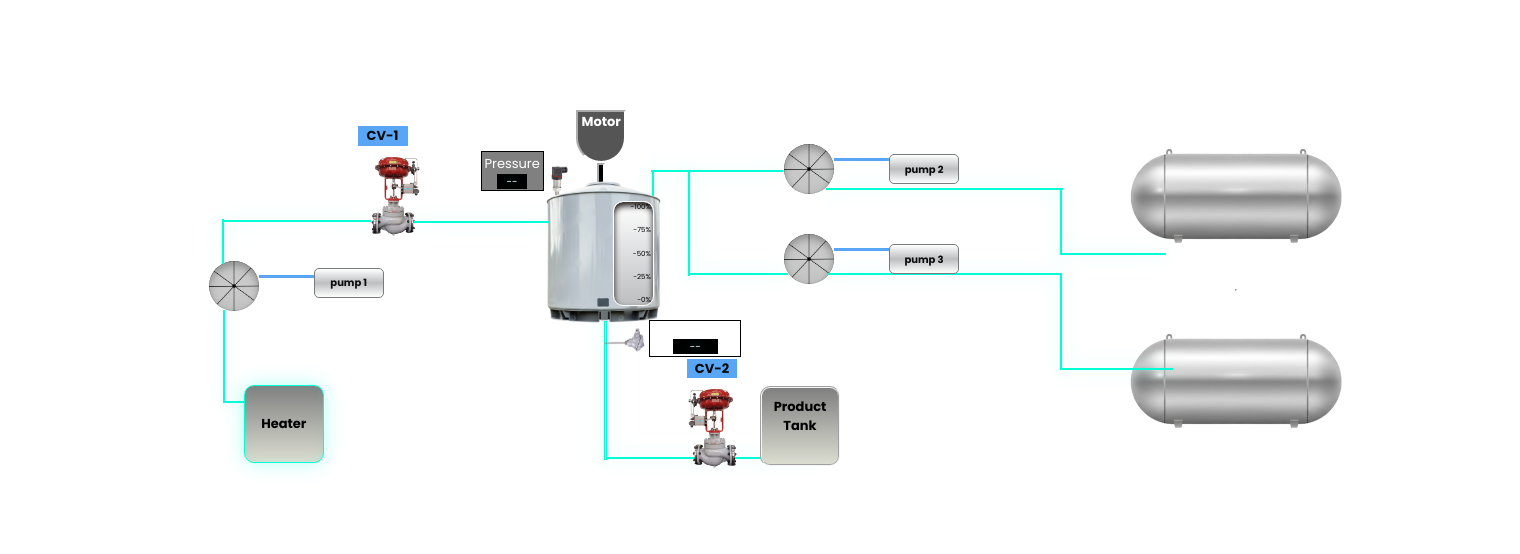
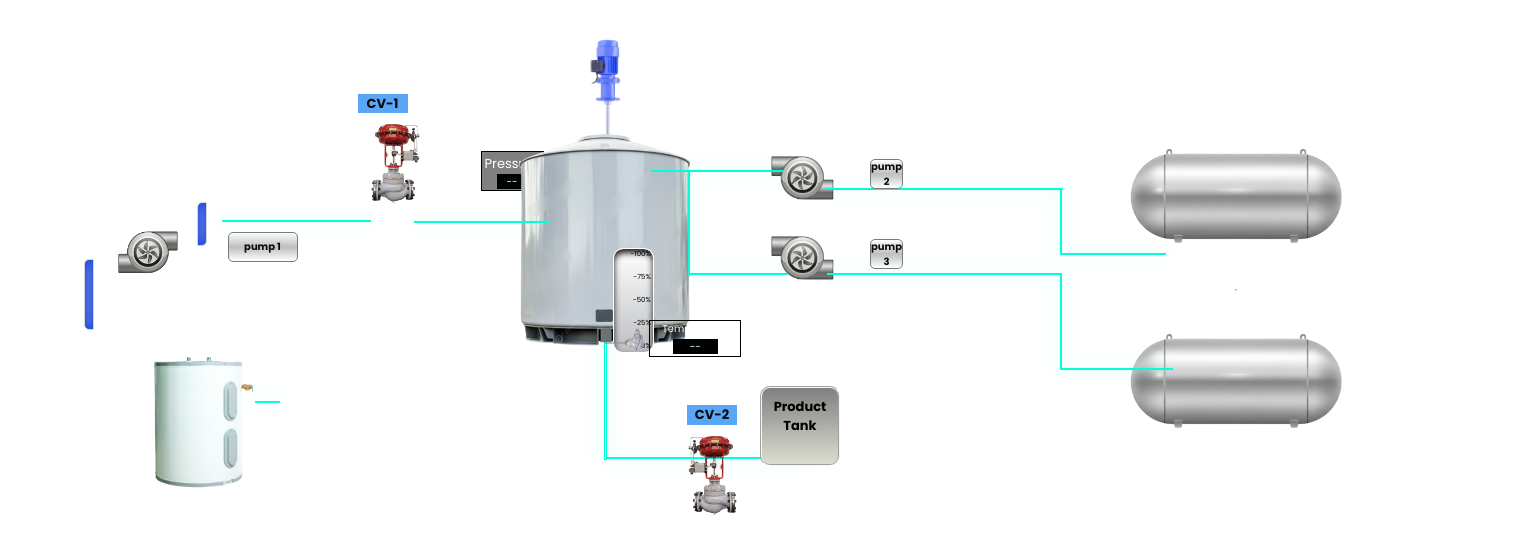
Before and after one commit to virajpednekar388/web-cstr, a Flask app: page /dashboard in a window 1520 px wide. Shown: the part 126-680 px from the top of the page. Run offline with Flask 3, Linux system fonts and the light colour scheme; the visitor is signed in with stand-in values (Sample User, id 1).

Commit message:
Update all files

```diff
--- a/static/css/dashboard.css
+++ b/static/css/dashboard.css
@@ -105,28 +105,34 @@
 /* ---------section 1, pipe section start here-----------  */
 
 .pipe-1 {
-    height: 93px;
-    width: 2px;
-    margin-top: 132px;
-    margin-right: 119px;
+    height: 71px;
+    width: 10px;
+    margin-top: 8px;
+    margin-right: 390px;
     color: black;
     text-align: center;
     position: absolute;
-    border: 1px solid #00ffd5;
-    box-shadow: 0 0 15px rgba(0, 255, 213, 0.3), inset 0 0 10px rgba(0, 255, 213, 0.1);
+    border: 1px groove #d4d4dd;
+    box-shadow: inset 0 0 20px rgb(30, 82, 237), inset 0 0 10px rgb(13, 5, 105);
+    background: linear-gradient(#010166);
+    border-top-left-radius: 5px;
+    border-bottom-left-radius: 5px;
 }
 
 
 .pipe-2 {
-    height: 45px;
-    width: 2px;
-    margin-top: -97px;
-    margin-right: 121px;
+    height: 44px;
+    width: 10px;
+    margin-top: -133px;
+    margin-right: 163px;
     color: black;
     text-align: center;
     position: absolute;
-    border: 1px solid #00ffd5;
-    box-shadow: 0 0 20px rgba(0, 255, 213, 0.3), inset 0 0 10px rgba(0, 255, 213, 0.1);
+    border: 1px groove #d4d4dd;
+    box-shadow: inset 0 0 20px rgb(30, 82, 237), inset 0 0 10px rgb(13, 5, 105);
+    background: linear-gradient(#010166);
+    border-top-left-radius: 5px;
+    border-bottom-right-radius: 5px;
 
 }
 
@@ -147,7 +153,7 @@
     width: 25px;
     position: absolute;
     margin-top: 223px;
-    margin-right: 96px;
+    margin-right: 33px;
     color: black;
     text-align: center;
     border: 1px solid #00ffd5;
@@ -169,25 +175,16 @@
 
 /* heater code start */
 .dashboard .main-layout .cstr-layout .process .pump-cv-1 .heater {
-    width: 80px;
-    height: 200px;
-    background: linear-gradient(grey, rgb(219, 221, 209));
-    display: flex;
-    justify-content: center;
-    align-items: center;
-    flex-direction: column;
-    border-radius: 10px;
+    width: 150px;
+    height: 150px;
     position: relative;
-    border: 1px solid #00ffd5;
-    box-shadow: 0 0 20px rgba(0, 255, 213, 0.3), inset 0 0 10px rgba(0, 255, 213, 0.1);
+    align-self: self-start;
 }
 
-
-
-.dashboard .main-layout .cstr-layout .process .heater .heater-display {
-    width: 100%;
-    height: 70%;
-    background-color: #797c7e;
+.dashboard .main-layout .cstr-layout .process .pump-cv-1 .heater img {
+    width: 150px;
+    height: 150px;
+    object-fit: contain;
 }
 
 /* heater code end  */
@@ -255,19 +252,17 @@
 }
 
 .dashboard .main-layout .cstr-layout .process .pump {
-    width: 100px;
+    width: 100%;
     height: 200px;
     /* border: 2px solid #ebe9e9; */
     display: flex;
-    justify-content: center;
-    align-items: center;
     text-align: center;
     flex-direction: column;
 }
 
 .dashboard .main-layout .cstr-layout .process .pump .pump-display {
     height: 50px;
-    /* width: 100px; */
+    width: 150px;
     display: flex;
     padding: 0;
     justify-content: start;
@@ -275,13 +270,6 @@
 }
 
 
-.dashboard .main-layout .cstr-layout .process .pump .pump-display #pump-text {
-    display: inline;
-    color: black;
-    align-self: flex-start;
-    width: 90px;
-    background-color: yellowgreen;
-}
 
 .dashboard .main-layout .cstr-layout .process .pump .pump-display #heater-pump {
     font-size: 10px;
@@ -304,15 +292,13 @@
 
 
 .dashboard .main-layout .cstr-layout .process .pump .pump-img {
-    height: 50px;
-    width: 200px;
+    height: 70px;
+    width: 100px;
     /* background-color: #333; */
     display: flex;
     justify-content: center;
     align-items: center;
     flex-direction: row;
-    /* position: relative; */
-    /* border: 2px inset white; */
 }
 
 #middle-arrow {
@@ -324,15 +310,10 @@
 }
 
 .dashboard .main-layout .cstr-layout .process .pump .pump-img img {
-    height: 50px;
-    width: 50px;
+    height: 140px;
+    width: 150px;
     object-fit: contain;
-    /* keeps image ratio */
     display: block;
-    /* margin: auto; */
-    /* margin-right: 5px; */
-    box-shadow: inset 0px 4px 8px black;
-    border-radius: 50%;
 }
 
 
@@ -431,8 +412,8 @@
 
 /* stirrer code start  */
 .stirrer {
-    height: 80px;
-    width: 50px;
+    height: 53px;
+    width: 200px;
     /* background-color: #333; */
     display: flex;
     justify-content: center;
@@ -442,37 +423,20 @@
     margin-top: -50px;
 }
 
-.stirrer .stirrer-motor {
-    height: 100px;
-    width: 50px;
-    background-color: #555;
-    border: 2px inset white;
-    border-bottom-left-radius: 50px;
-    border-bottom-right-radius: 50px;
-    text-align: center;
+.stirrer img {
+    height: 130px;
+    width: 226px;
+    object-fit: contain;
+    display: block;
+    margin: auto;
 }
+
 
 h3 {
     display: inline;
 }
 
-.stirrer .stirrer-motor #motor-condition {
-    color: green;
-    font-size: 12px;
-    animation: blink 1s ease infinite;
-    background-color: #aaa;
-    padding: 0px 7px 0px 7px;
-    display: inline;
 
-}
-
-.stirrer .stirrer-rod {
-    height: 50px;
-    width: 8px;
-    background-color: black;
-    border: 2px inset white;
-    animation: rotate 2s linear infinite;
-}
 
 /* pressure transmitter code  */
 .pressure-box {
@@ -536,8 +500,8 @@ h3 {
 
 /* reactor code start  */
 .dashboard .main-layout .cstr-layout .process .reactor {
-    width: 120px;
-    height: 200px;
+    width: 300px;
+    height: 320px;
     position: relative;
     display: flex;
     justify-content: center;
@@ -552,12 +516,13 @@ h3 {
 }
 
 .reactor-img img {
-    width: 200px;
-    height: 200px;
+    width: 300px;
+    height: 320px;
     object-fit: contain;
     /* keeps image ratio */
     display: block;
     margin: auto;
+    overflow: hidden;
 }
 
 
@@ -778,23 +743,20 @@ h3 {
 }
 
 .dashboard .main-layout .cstr-layout .process .All-pumps #pump-A {
-    width: 200px;
-    height: 80px;
+    height: 70px;
+    width: 100px;
+    /* background-color: #333; */
     display: flex;
-    /* background: linear-gradient(grey, grey, black); */
     justify-content: center;
     align-items: center;
     flex-direction: row;
-    padding: 0;
-    /* border: 2px solid white; */
 }
 
-.dashboard .main-layout .cstr-layout .process .All-pumps #pump-text {
-    display: inline;
-    color: black;
-    align-self: flex-start;
-    width: 90px;
-    background-color: yellowgreen;
+.dashboard .main-layout .cstr-layout .process .All-pumps #pump-A img {
+    height: 120px;
+    width: 130px;
+    object-fit: contain;
+    display: block;
 }
 
 .dashboard .main-layout .cstr-layout .process .All-pumps #pump-A #reactant-pump-A {
@@ -821,29 +783,22 @@ h3 {
     font-size: 10px;
 }
 
-.dashboard .main-layout .cstr-layout .process .All-pumps #pump-A #pumpStatus-1 {
-    height: 50px;
-    width: 50px;
-    object-fit: contain;
-    /* keeps image ratio */
-    display: block;
-    animation: pump-1 3s linear infinite;
-    /* margin-left: -50px; */
-    box-shadow: inset 0px 4px 8px black;
-    border-radius: 50%;
-}
-
 
 .dashboard .main-layout .cstr-layout .process .All-pumps #pump-B {
-    width: 200px;
-    height: 80px;
+    height: 70px;
+    width: 100px;
+    /* background-color: #333; */
     display: flex;
-    /* background: linear-gradient(grey, grey, black); */
     justify-content: center;
     align-items: center;
     flex-direction: row;
-    padding: 0;
-    /* border: 2px solid white; */
+}
+
+.dashboard .main-layout .cstr-layout .process .All-pumps #pump-B img {
+    height: 120px;
+    width: 130px;
+    object-fit: contain;
+    display: block;
 }
 
 .dashboard .main-layout .cstr-layout .process .All-pumps #pump-B #reactant-pump-B {
@@ -869,17 +824,6 @@ h3 {
     font-size: 10px;
 }
 
-.dashboard .main-layout .cstr-layout .process .All-pumps #pump-B #pumpStatus-2 {
-    height: 50px;
-    width: 50px;
-    object-fit: contain;
-    /* keeps image ratio */
-    display: block;
-    animation: pump-1 3s linear infinite;
-    /* margin-left: -50px; */
-    box-shadow: inset 0px 4px 8px black;
-    border-radius: 50%;
-}
 
 
 /* tank code start  */
--- a/templates/dashboard.html
+++ b/templates/dashboard.html
@@ -16,10 +16,18 @@
 
 
     @keyframes blinke {
-    0%, 50%, 100% { opacity: 1; }
-    25%, 75% { opacity: 0.2; }
+
+        0%,
+        50%,
+        100% {
+            opacity: 1;
         }
 
+        25%,
+        75% {
+            opacity: 0.2;
+        }
+    }
 </style>
 <div class="dashboard">
     <!-- main layout of cstr -->
@@ -36,12 +44,6 @@
             </header>
             <!-- <hr> -->
             <main class="layout">
-                <!-- Left side -->
-                <!-- <div class="left-panel">
-                    <button class="btn green">BATCH START</button>
-                    <button class="btn green">BATCH STOP</button>
-                </div> -->
-
                 <!-- Center process diagram -->
                 <div class="process">
                     <div class="section-1"> <!--IN section 1 hot water,pump and cv code are there-->
@@ -61,8 +63,7 @@
                             </div>
                             <div class="pump">
                                 <div class="pump-img">
-                                    <img id="pumpStatus" src="{{ url_for('static', filename='centrifugal-pump.png') }}"
-                                        alt="Pump">
+                                    <img id="pumpStatus" src="{{ url_for('static', filename='hpump.png') }}" alt="Pump">
                                     <div id="middle-arrow"></div>
                                     <div class="pump-display">
                                         <div>
@@ -73,7 +74,7 @@
                             </div>
                             <div class="float-switch"></div>
                             <div class="heater">
-                                <h1 id="heater_water" style="color:black">Heater</h1>
+                                <img id="heater-img" src="{{ url_for('static', filename='heater.png') }}" alt="heater">
                             </div>
                         </div>
                     </div>
@@ -96,11 +97,7 @@
                         <div class="pipe-14"></div>
                         <!-- stirrer code -->
                         <div class="stirrer">
-                            <div class="stirrer-motor">
-                                <h3>Motor</h3>
-                                <!-- <h1 id="motor-condition">OFF</h1> -->
-                            </div>
-                            <div class="stirrer-rod"></div>
+                            <img id="PT-Sensor" src="{{ url_for('static', filename='agitator.png') }}" alt="PT">
                         </div>
 
                         <!-- In this section we have written the code of pressure Display  -->
@@ -172,7 +169,7 @@
                         <div class="All-pumps">
                             <div id="pump-A">
 
-                                <img id="pumpStatus-1" src="{{ url_for('static', filename='centrifugal-pump.png') }}"
+                                <img id="pumpStatus-1" src="{{ url_for('static', filename='hpump2.png') }}"
                                     alt="pump">
                                 <div id="middle-arrow"></div>
                                 <span id="reactant-pump-A">
@@ -180,7 +177,7 @@
                                 </span>
                             </div>
                             <div id="pump-B">
-                                <img id="pumpStatus-2" src="{{ url_for('static', filename='centrifugal-pump.png') }}"
+                                <img id="pumpStatus-2" src="{{ url_for('static', filename='hpump2.png') }}"
                                     alt="pump">
                                 <div id="middle-arrow"></div>
                                 <span id="reactant-pump-B">
@@ -205,13 +202,11 @@
                         <!-- reactant code a and b  -->
                         <div class="tank-reactant">
                             <div id="Reactant-tank-A">
-                                <img id="tank-A" src="{{ url_for('static', filename='3dTank.png') }}"
-                                    alt="tank-A">
+                                <img id="tank-A" src="{{ url_for('static', filename='3dTank.png') }}" alt="tank-A">
                             </div>
                             <hr>
                             <div id="Reactant-tank-B">
-                                <img id="tank-B" src="{{ url_for('static', filename='3dTank.png') }}"
-                                    alt="tank-B">
+                                <img id="tank-B" src="{{ url_for('static', filename='3dTank.png') }}" alt="tank-B">
 
                             </div>
                         </div>
```
Also changed, not shown: static/heater.png (renamed from static/hot water tank.png), static/hpump.png (renamed from static/h pump.png), static/hpump2.png (added), static/vpump.png (renamed from static/v pump.png). Lines whose indentation alone changed are shown as unchanged.
